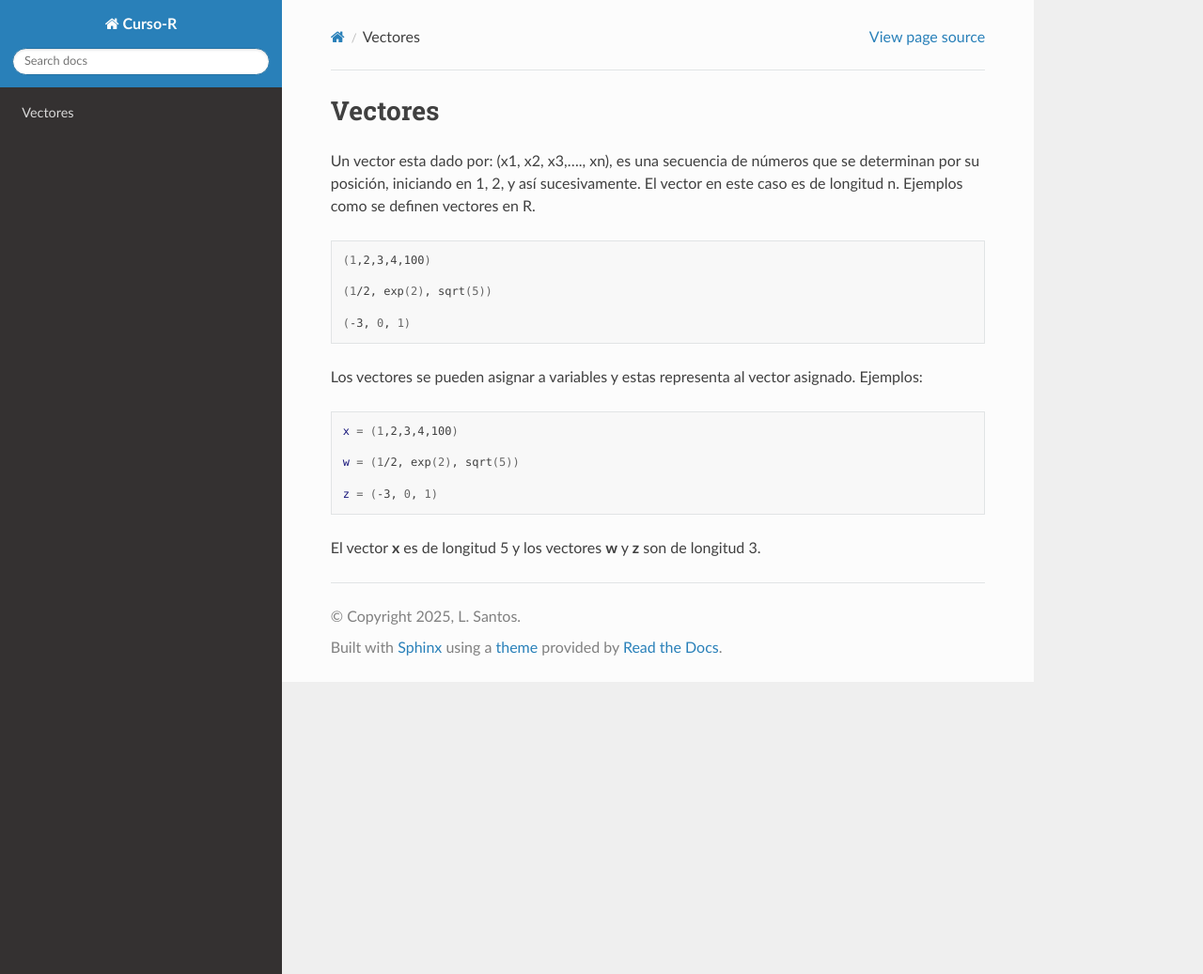
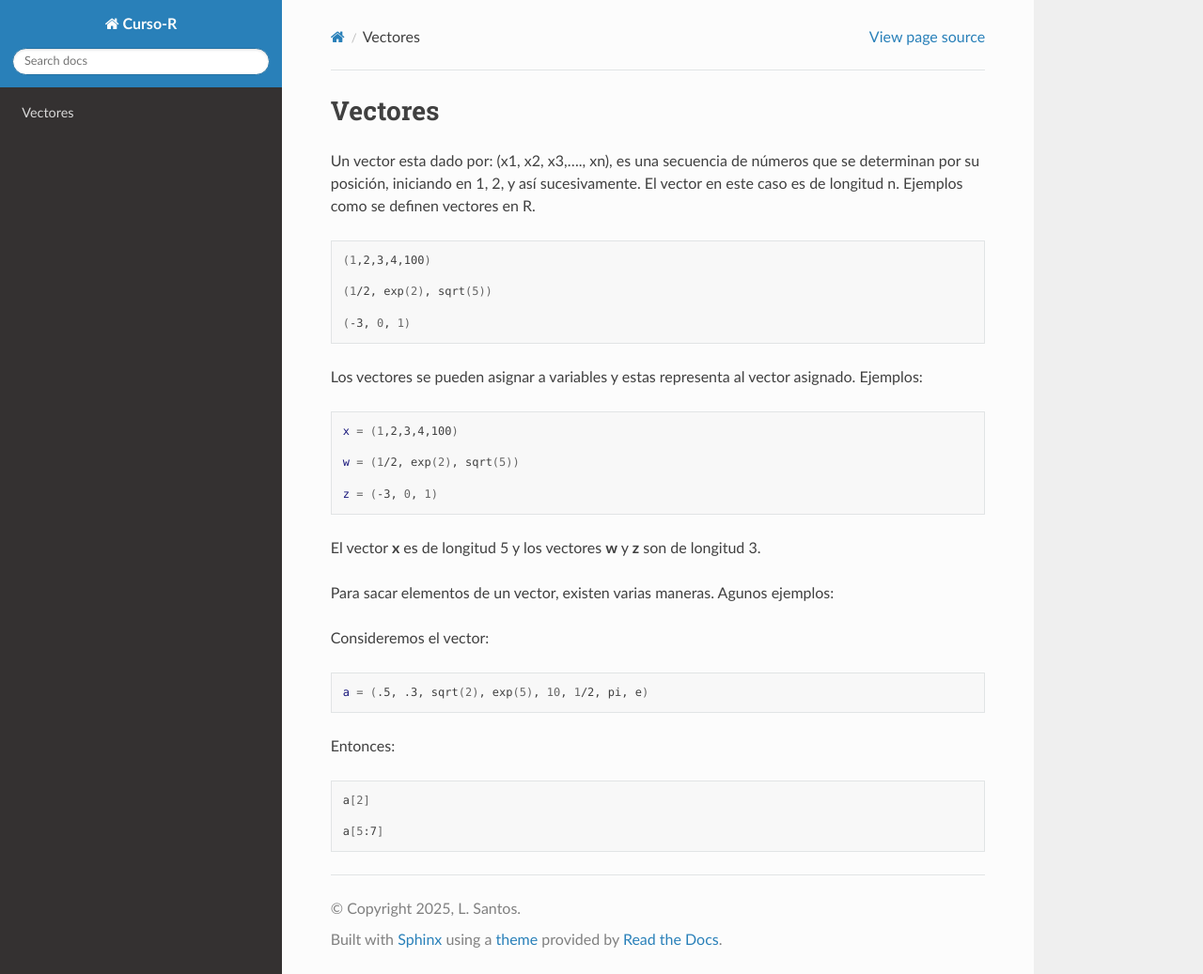
Before and after one commit to matecom57/santosg57-curso-r, a Sphinx documentation site: the page built from docs/source/Clase-02/vectores.rst, in a window 1280 px wide and 1037 px high. Shown: the whole window at 94% size. Built offline with Sphinx 7.4.7 and the Read the Docs theme 3.1.0, drawn with Linux system fonts in a browser that asks for light colours.

Commit message:
Test comité

```diff
--- a/docs/source/Clase-02/vectores.rst
+++ b/docs/source/Clase-02/vectores.rst
@@ -25,3 +25,19 @@ Ejemplos:
    z = (-3, 0, 1)
 
 El vector **x** es de longitud 5 y los vectores **w** y **z** son de longitud 3.
+
+Para sacar elementos de un vector, existen varias maneras. Agunos ejemplos:
+
+Consideremos el vector:
+
+.. code:: Bash
+
+   a = (.5, .3, sqrt(2), exp(5), 10, 1/2, pi, e)
+
+Entonces:
+
+.. code:: Bash
+
+   a[2]
+
+   a[5:7]
```
